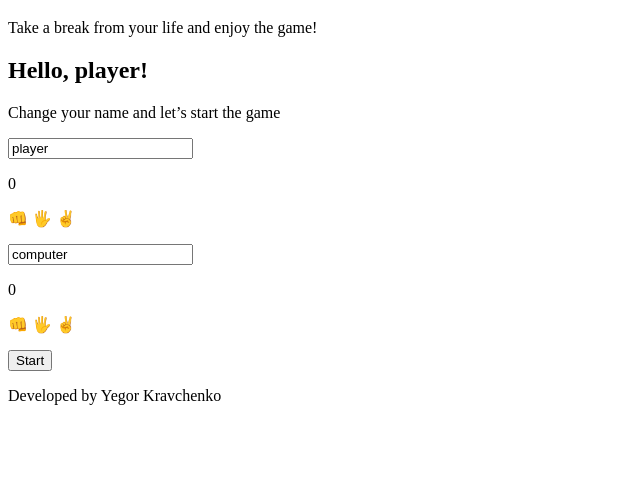
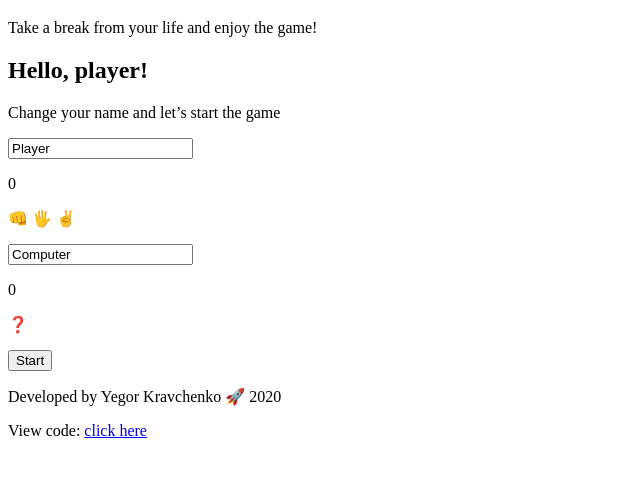
Before and after one commit to yegorkravchenko/rock-paper-scissors, a plain HTML site: page index.html in a window 1280 px wide. Shown: the part 61-538 px from the top of the page, without its empty margins (0-640 px from the left). Drawn offline with Linux system fonts and the light colour scheme.

Commit message:
Add a link of the project repo to the footer

```diff
--- a/index.html
+++ b/index.html
@@ -21,7 +21,7 @@
                 <div id="players-info">
                     <div class="player-box">
                         <div class="nickname-label">
-                            <input id="username" type="text" maxlength="15" value="player">
+                            <input id="username" type="text" maxlength="15" value="Player">
                         </div>
                         <p id="user-score" class="score">0</p>
                         <p>
@@ -32,13 +32,11 @@
                     </div>
                     <div class="player-box">
                         <div class="nickname-label">
-                            <input id="username" type="text" maxlength="15" value="computer">
+                            <input type="text" maxlength="15" value="Computer">
                         </div>
                         <p id="comp-score" class="score">0</p>
                         <p>
-                            <span id="rock">👊</span>
-                            <span id="paper">🖐</span>
-                            <span id="scissors">✌</span>
+                            <span id="comp-move">❓️</span>
                         </p>
                     </div>
                 </div>
@@ -46,7 +44,8 @@
             </div>
         </main>
         <footer>
-            <p>Developed by Yegor Kravchenko</p>
+            <p>Developed by Yegor Kravchenko 🚀 2020</p>
+            <p>View code: <a href="https://github.com/yegorkravchenko/rock-paper-scissors" target="_blank">click here</a></p>
         </footer>
     </body>
 </html>
```
